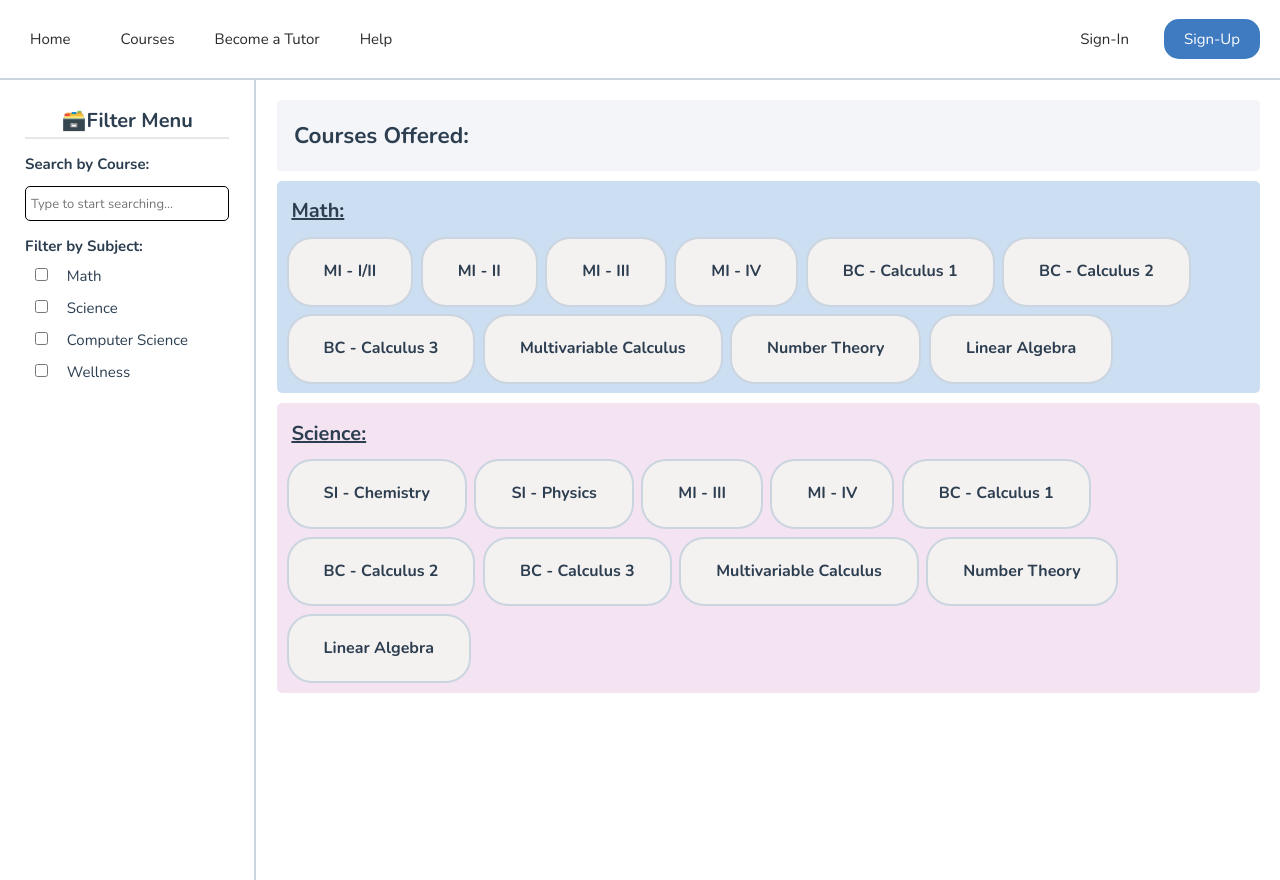
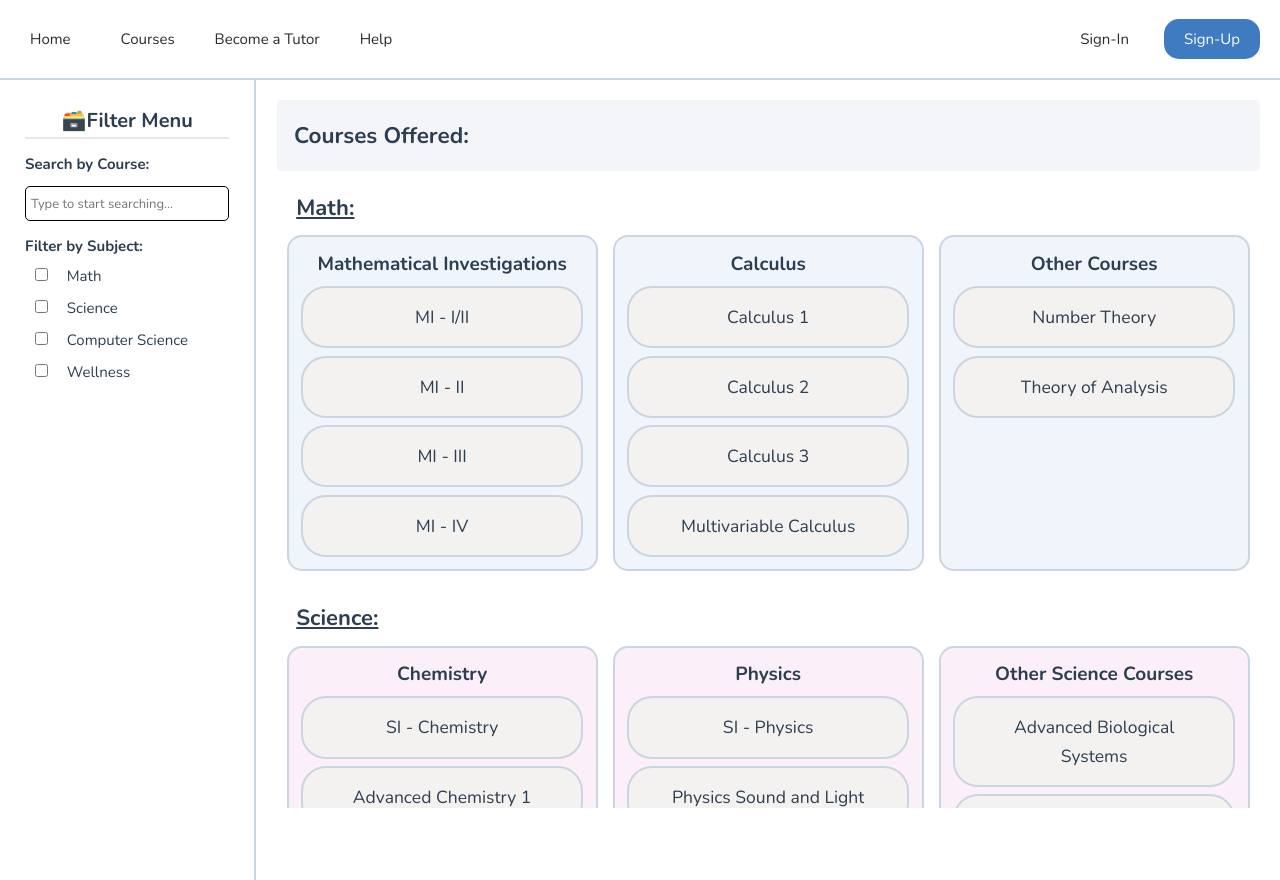
Before and after one commit to vid277/IMSATutoring, a Vue app in the folder IMSATutors/: page /courses in a window 1280 px wide. Built offline with nearby package versions, Linux system fonts and the light colour scheme.

Commit message:
finished courses page

```diff
--- a/IMSATutors/src/views/Courses.vue
+++ b/IMSATutors/src/views/Courses.vue
@@ -90,111 +90,193 @@ export default {
           </div>
           <div class = "textDiv">
             <h2>Math: </h2>
-            <div class = "courses mathCourses">
+            <div class = "cardList mathCards">
+              <div class="large-card">
+                <div class = "inner-card">
+                  <h5 class="card-title">Mathematical Investigations</h5>
+                  <div class = "courses MI-Sequence">
                     <div class="card">
-                <div class = "innerCard">
-                    <h5 class="card-title">MI - I/II</h5>
-                </div>
+                      <h3>MI - I/II</h3>
                     </div>
                     <div class="card">
-                <div class = "innerCard">
-                    <h5 class="card-title">MI - II</h5>
-                </div>
+                      <h3>MI - II</h3>
                     </div>
                     <div class="card">
-                <div class = "innerCard">
-                    <h5 class="card-title">MI - III</h5>
-                </div>
+                      <h3>MI - III</h3>
                     </div>
                     <div class="card">
-                <div class = "innerCard">
-                    <h5 class="card-title">MI - IV</h5>
-                </div>
-            </div>
-            <div class="card">
-                <div class = "innerCard">
-                    <h5 class="card-title">BC - Calculus 1</h5>
-                </div>
-            </div>
-            <div class="card">
-                <div class = "innerCard">
-                    <h5 class="card-title">BC - Calculus 2</h5>
-                </div>
-            </div>
-            <div class="card">
-                <div class = "innerCard">
-                    <h5 class="card-title">BC - Calculus 3</h5>
-                </div>
-            </div>
-            <div class="card">
-                <div class = "innerCard">
-                    <h5 class="card-title">Multivariable Calculus</h5>
-                </div>
-            </div>
-            <div class="card">
-                <div class = "innerCard">
-                    <h5 class="card-title">Number Theory</h5>
-                </div>
-            </div>
-            <div class="card">
-                <div class = "innerCard">
-                    <h5 class="card-title">Linear Algebra</h5>
+                      <h3>MI - IV</h3>
                     </div>
                   </div>
                 </div>
               </div>
-          <div class = "textDiv" style = "background-color: rgba(235, 206, 232, 0.556);">
-            <h2>Science: </h2>
-            <div class = "courses scienceCourses">
+              <div class="large-card">
+                <div class = "inner-card">
+                  <h5 class="card-title">Calculus</h5>
+                  <div class = "courses MI-Sequence">
                     <div class="card">
-                <div class = "innerCard">
-                    <h5 class="card-title">SI - Chemistry</h5>
+                      <h3>Calculus 1</h3>
+                    </div>
+                    <div class="card">
+                      <h3>Calculus 2</h3>
+                    </div>
+                    <div class="card">
+                      <h3>Calculus 3</h3>
+                    </div>
+                    <div class="card">
+                      <h3>Multivariable Calculus</h3>
                     </div>
                   </div>
-            <div class="card">
-                <div class = "innerCard">
-                    <h5 class="card-title">SI - Physics</h5>
                 </div>
               </div>
+              <div class="large-card">
+                <div class = "inner-card">
+                  <h5 class="card-title">Other Courses</h5>
+                  <div class = "courses MI-Sequence">
                     <div class="card">
-                <div class = "innerCard">
-                    <h5 class="card-title">MI - III</h5>
+                      <h3>Number Theory</h3>
+                    </div>
+                    <div class="card">
+                      <h3>Theory of Analysis</h3>
                     </div>
                   </div>
-            <div class="card">
-                <div class = "innerCard">
-                    <h5 class="card-title">MI - IV</h5>
                 </div>
               </div>
-            <div class="card">
-                <div class = "innerCard">
-                    <h5 class="card-title">BC - Calculus 1</h5>
             </div>
           </div>
+          <div style="margin-top: 2%" class = "textDiv">
+            <h2>Science: </h2>
+            <div class = "cardList scienceCards">
+              <div class="scienceCard large-card">
+                <div class = "inner-card">
+                  <h5 class="card-title">Chemistry</h5>
+                  <div class = "courses MI-Sequence">
                     <div class="card">
-                <div class = "innerCard">
-                    <h5 class="card-title">BC - Calculus 2</h5>
+                      <h3>SI - Chemistry</h3>
+                    </div>
+                    <div class="card">
+                      <h3>Advanced Chemistry 1</h3>
+                    </div>
+                    <div class="card">
+                      <h3>Advanced Chemistry 2</h3>
+                    </div>
+                    <div class="card">
+                      <h3>Organic Chemistry 1</h3>
+                    </div>
+                    <div class="card">
+                      <h3>Organic Chemistry 2</h3>
+                    </div>
+                    <div class="card">
+                      <h3>Medicinal Chemistry</h3>
+                    </div>
+                    <div class="card">
+                      <h3>Survey of Organic Chemistry</h3>
                     </div>
                   </div>
-            <div class="card">
-                <div class = "innerCard">
-                    <h5 class="card-title">BC - Calculus 3</h5>
                 </div>
               </div>
+              <div class="scienceCard large-card">
+                <div class = "inner-card">
+                  <h5 class="card-title">Physics</h5>
+                  <div class = "courses MI-Sequence">
                     <div class="card">
-                <div class = "innerCard">
-                    <h5 class="card-title">Multivariable Calculus</h5>
+                      <h3>SI - Physics</h3>
+                    </div>
+                    <div class="card">
+                      <h3>Physics Sound and Light</h3>
+                    </div>
+                    <div class="card">
+                      <h3>Physics: Electricity and Magnetism</h3>
+                    </div>
+                    <div class="card">
+                      <h3>Physics: Calculus based Mechanics</h3>
+                    </div>
+                    <div class="card">
+                      <h3>Modern Physics</h3>
                     </div>
                   </div>
-            <div class="card">
-                <div class = "innerCard">
-                    <h5 class="card-title">Number Theory</h5>
                 </div>
               </div>
+              <div class="scienceCard large-card">
+                <div class = "inner-card">
+                  <h5 class="card-title">Other Science Courses</h5>
+                  <div class = "courses MI-Sequence">
                     <div class="card">
-                <div class = "innerCard">
-                    <h5 class="card-title">Linear Algebra</h5>
+                      <h3>Advanced Biological Systems</h3>
                     </div>
+                    <div class="card">
+                      <h3>Biochemistry</h3>
+                    </div>
+                    <div class="card">
+                      <h3>Planetary Science</h3>
+                    </div>
+                    <div class="card">
+                      <h3>Engineering</h3>
+                    </div>
+                    <div class="card">
+                      <h3>Computational Science</h3>
+                    </div>
+                  </div>
+                </div>
+              </div>
+            </div>
+          </div>
+          <div style="margin-top: 2%" class = "textDiv">
+            <h2>Computer Science: </h2>
+            <div class = "cardList">
+              <div class="computerCards large-card">
+                <div class = "inner-card">
+                  <h5 class="card-title">Computer Science Courses</h5>
+                  <div class = "courses">
+                    <div class="card">
+                      <h3>Computer Science Inquiry</h3>
+                    </div>
+                    <div class="card">
+                      <h3>Object Oriented Programming</h3>
+                    </div>
+                    <div class="card">
+                      <h3>Advanced Programming</h3>
+                    </div>
+                  </div>
+                </div>
+              </div>
+              <div class="computerCards large-card">
+                <div class = "inner-card">
+                  <h5 class="card-title">CS Seminars</h5>
+                  <div class = "courses">
+                    <div class="card">
+                      <h3>Machine Learning</h3>
+                    </div>
+                    <div class="card">
+                      <h3>Android Apps Development</h3>
+                    </div>
+                    <div class="card">
+                      <h3>Linux and Cybersecurity</h3>
+                    </div>
+                  </div>
+                </div>
+              </div>
+              <div class="blankCard large-card">
+
+              </div>
+            </div>
+          </div>
+          <div style="margin-top: 2%" class = "textDiv">
+            <h2>Wellness: </h2>
+            <div class = "cardList">
+              <div class="wellnessCard large-card">
+                <div class = "inner-card">
+                  <h5 class="card-title">General Wellness</h5>
+                  <div class = "courses">
+                    <div class="card">
+                      <h3>Moving and Learning</h3>
+                    </div>
+                  </div>
+                </div>
+              </div>
+              <div class="blankCard large-card">
+              </div>
+              <div class="blankCard large-card">
               </div>
             </div>
           </div>
@@ -329,15 +411,8 @@ main {
     padding: 1.75%;
 }
 
-.courses {
-    display: flex;
-    gap: 0.5em;
-    row-gap: 0.5em;
-    flex-wrap: wrap;
-}
-
 .card {
-  padding: 0em 1em 0em ;
+  padding: 1em 2em 1em;
   border-radius: 25px;
   text-align: center;
   border: solid 2px;
@@ -351,20 +426,16 @@ main {
   align-items: center;
   row-gap: 0.25em;
   transition: 0.3s;
+  width: 100%;
 }
 
-.card .innerCard {
+.inner-card {
   width: 100%;
-    margin: 20px;
 }
 
-.card .innerCard h5{
-    font-size: medium;
-}
-
-.card .card-title {
+.large-card .card-title {
   font-weight: 700;
-  font-size: 1.5em;
+  font-size: 15px;
 }
 
 .card:hover {
@@ -373,18 +444,75 @@ main {
 }
 
 .textDiv {
-    padding: 1%;
-    background-color: rgb(153, 189, 227, 0.5);
-    margin-top: 1%;
-    border-radius: 5px;
+  margin: 1%;
 }
 
-.textDiv h2 {
+.textDiv h2{
+  font-size: 22px;
   font-weight: 700;
-    font-size: 20px;
   text-decoration: underline;
+  margin-left: 1%;
+  margin-top: 10px;
+}
+
+.cardList {
+  display: flex;
+  justify-content: flex-start;
+  flex-wrap: wrap;
+  width: 100%;
+  margin-top: 1%;
+  gap: 1em;
+}
+
+.courses {
+  padding: 1%;
+  display: flex;
+  flex-direction: column;
+  row-gap: 0.5em;
+}
+
+.large-card {
+  border-radius: 15px;
+  text-align: center;
+  border: solid 2px;
+  border-color: rgb(203, 213, 224);
+  background-color: rgb(240, 245, 251);
+  display: flex;
+  flex-direction: column;
+  flex-wrap: nowrap;
+  justify-content: center;
+  align-items: center;
+  row-gap: 0.25em;
+  transition: 0.3s;
+  padding: 1%;
+  flex: 1;
+}
+
+.inner-card {
+  width: 100%;
+  height: 100%;
+}
+
+.inner-card h5 {
   padding: 0.5%;
-    margin-bottom: 0.5%;
-    width: max-content;
+  margin-bottom: 1%;
+  font-size: 19px !important;
+}
+
+.scienceCard {
+  background-color: rgb(251, 240, 249);
+}
+
+.computerCards {
+  background-color: rgb(251, 249, 240)
+}
+
+.blankCard {
+  border: none;
+  background-color: white;
+}
+
+.wellnessCard {
+  background-color: rgb(240, 251, 246);
 }
 </style>
```
Lines whose indentation alone changed are shown as unchanged.
